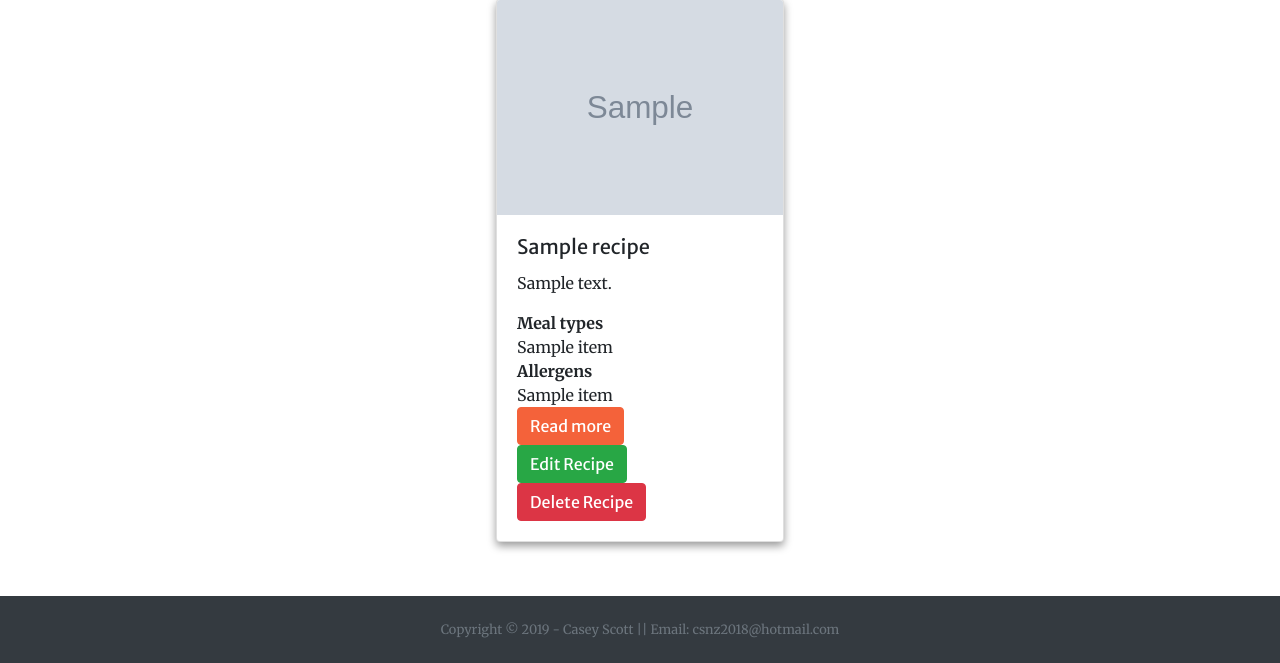
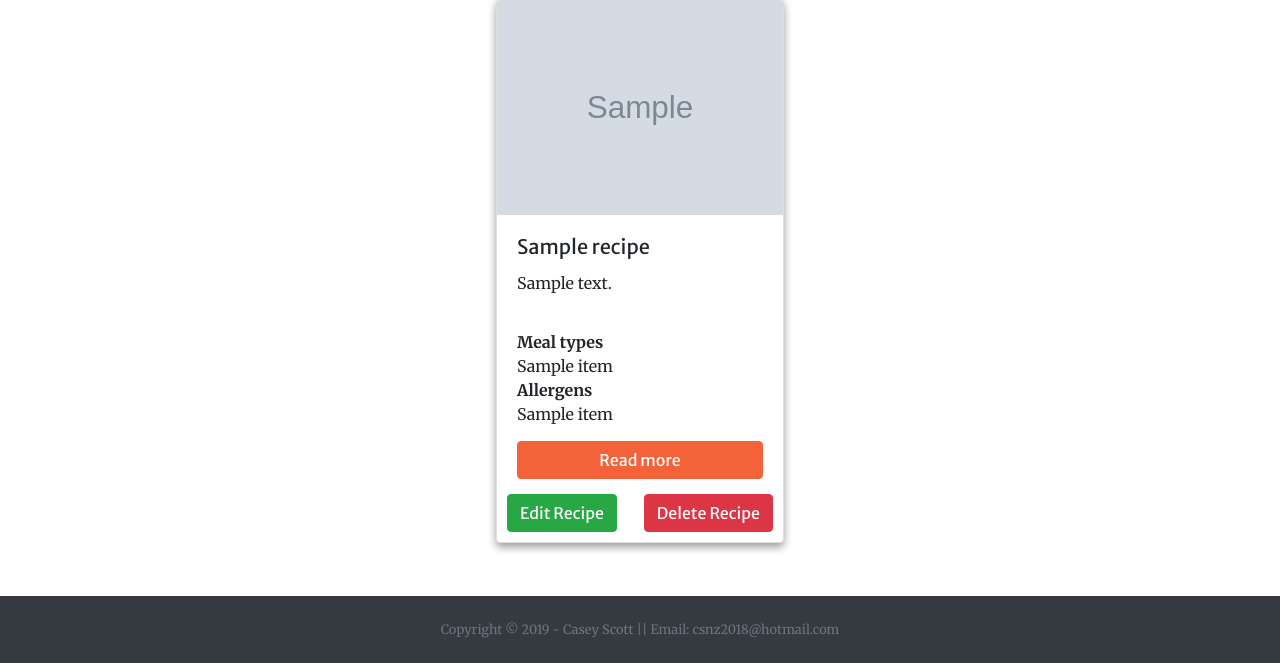
Before and after one commit to CaseyScott/taste-recipe, a Flask app: page /get_user_recipe in a window 1280 px wide. Shown: the part 157-820 px from the top of the page. Run offline with Flask 2, Linux system fonts and the light colour scheme; grey boxes marked "Sample" are stand-in pictures; a database or web service that is not in the repository returns one stand-in record (values such as "Sample title"); some libraries are stand-ins or nearby versions.

```diff
--- a/app.py
+++ b/app.py
@@ -185,12 +185,35 @@ def get_user_recipe():
         recipes=recipes,)
 
 
+
+#single page recipe
+@app.route('/single_recipe/<recipe_id>')
+def single_recipe(recipe_id):
+    recipe_title=mongo.db.recipes.find_one(
+    {'_id': ObjectId(recipe_id)},{'name'})
+
+    the_recipe=mongo.db.recipes.find_one(
+    {'_id':ObjectId(recipe_id)
+    })
+    username=logged_in_user()
+
+
+    return render_template(
+    'single_recipe_page.html',
+    recipes=the_recipe,
+    meal_types_file=meal_types_file,
+    allergens_file=allergens_file)
+
+
+
+
 # EDIT #
 """editing one recipe by its recipe_id as the_recipe including meal_type and allergen data display all input information in the form to be edited"""
 @app.route('/edit_recipe/<recipe_id>', methods=['GET', 'POST'])
 def edit_recipe(recipe_id):
 
-    the_recipe=mongo.db.recipes.find_one({"_id": ObjectId(recipe_id)})
+    the_recipe=mongo.db.recipes.find_one(
+        {"_id": ObjectId(recipe_id)})
 
     return render_template(
         'pages/edit_recipe.html',
--- a/static/css/style.css
+++ b/static/css/style.css
@@ -14,7 +14,6 @@ body {
 
 #page-content {
   flex: 1 0 auto;
-
 }
 
 #body {
@@ -49,7 +48,7 @@ body {
   margin-top: 20px;
 }
 
-.column{
+.column {
   margin-bottom: 20px;
 }
 
@@ -91,6 +90,29 @@ body {
   border-radius: 0.25rem;
 }
 
+/* search modal */
 .modal-content {
   box-shadow: 0 3px 7px rgba(0, 0, 0, 0.9);
 }
+/*my recipe cards buttons*/
+.delrecipe {
+  position: absolute;
+  right: 10px;
+  bottom: 10px;
+}
+.editrecipe {
+  position: absolute;
+  left: 10px;
+  bottom: 10px;
+}
+.btn-primary {
+  color: #fff;
+  background-color: #f4623a;
+  border-color: #f4623a;
+  width: 100%;
+  margin-top: 15px;
+}
+.container-cards {
+  margin-bottom: -35px;
+  margin-top: 35px;
+}
--- a/templates/pages/get_user_recipe.html
+++ b/templates/pages/get_user_recipe.html
@@ -12,16 +12,16 @@
     <div class="row justify-content-center">
       {% for recipes in recipes %}
       <div class="column">
-        <div class="card" style="width: 18rem;">
+        <div class="card h-100" style="width: 18rem;">
 
           <img class="card-img-top" src="{{ recipes.image }}" alt="Card image cap">
 
           <div class="card-body">
             <h5 class="card-title">{{ recipes.name }}</h5>
 
-            <p class="card-text">{{ recipes.description }}</p>
+            <p class="card-text">{{ recipes.description|truncate(25, True) }}</p>
 
-
+            <div class="container-cards">
               <!-- meal type drop down selector-->
               <div class="meal_types col-xs-12 center">
                 <div><b>Meal types</b></div>
@@ -46,11 +46,22 @@
               <!--read more button wire up to single page recipe-->
 
               <!--jobs to do: style and shape buttons space correctly rather than br-->
+
+              <div class="readmore">
                 <a href="" class="btn btn-primary">Read more</a>
+              </div>
               <br>
+              <br>
+              <div class="editrecipe">
                 <a href="{{ url_for('edit_recipe', recipe_id = recipes._id) }}" class="btn btn-success">Edit Recipe</a>
-            <br>
-            <a href="{{ url_for('delete_recipe', recipe_id = recipes._id) }}" class="btn btn-danger">Delete Recipe</a>
+              </div>
+
+              <div class="delrecipe">
+                <a href="{{ url_for('delete_recipe', recipe_id = recipes._id) }}" class="btn btn-danger">Delete
+                  Recipe</a>
+              </div>
+            </div>
+
           </div>
         </div>
       </div>
--- a/templates/pages/index.html
+++ b/templates/pages/index.html
@@ -11,7 +11,7 @@
           <hr class="divider my-4">
         </div>
         <div class="col-lg-8 align-self-baseline">
-          <p class="text-white-75 font-weight-light mb-5">search by cuisine, allergen or ingredients</p>
+          <p class="text-white-75 font-weight-light mb-5">search by meal, excluded allergen or ingredients</p>
 
           <!--wire this search button to search box modal to take user to the found results-->
           <a class="btn btn-primary btn-xl js-scroll-trigger" data-target="#exampleModal" href="pages/search_box.html">Search</a>
```
Also changed, not shown: templates/pages/recipes.html (+4 -4 lines), templates/pages/single_recipe_page.html (+97 -14 lines). Lines whose indentation alone changed are shown as unchanged.
